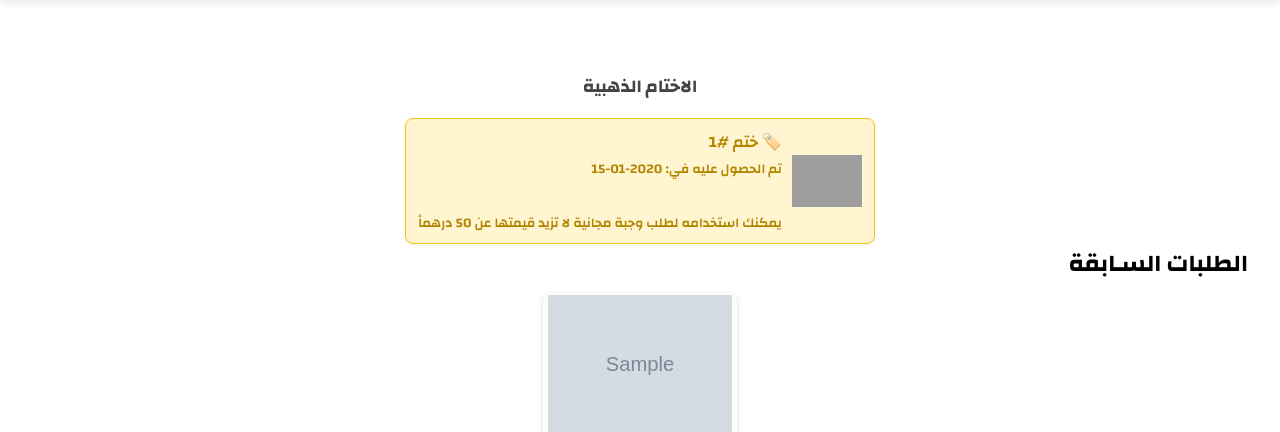
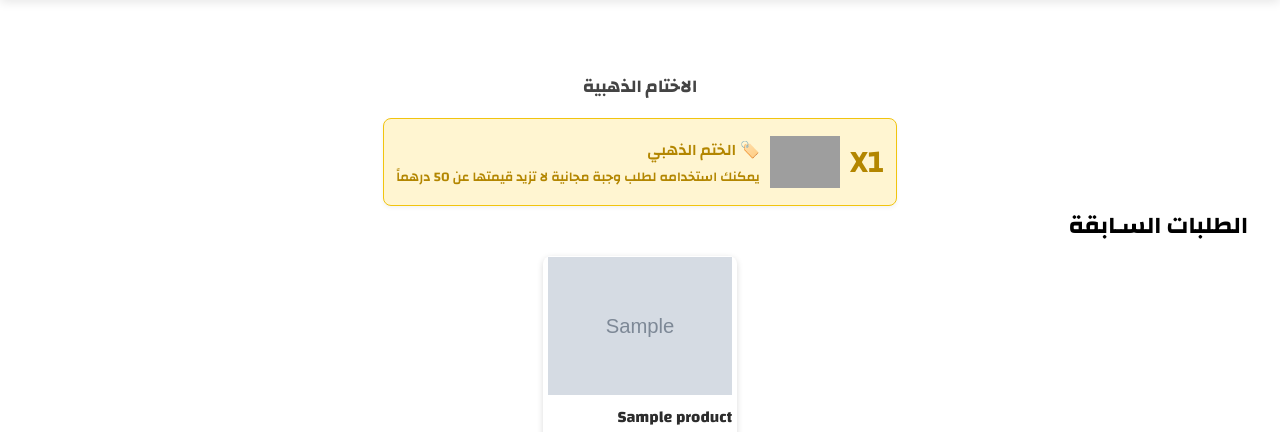
Before and after one commit to Ahmdbabiker/Ten10Coffee, a Django app: template templates/my_orders.html in a window 1280 px wide. Shown: the part 100-532 px from the top of the page. Run offline with Django 4.2, Linux system fonts and the light colour scheme; the template is opened without the code that fills it: values that come from a table or form of the project are taken from there, others are empty; a user stored in the database is signed in; tables that the repository leaves empty hold one stand-in row (values such as "Sample post"); grey boxes marked "Sample" are stand-in pictures; data that the repository does not hold is empty; grey boxes are pictures that could not be loaded.

Commit message:
Updated style of stamps

```diff
--- a/order/admin.py
+++ b/order/admin.py
@@ -34,7 +34,7 @@ admin.site.register(Coupon)
 @admin.register(Stamp)
 class StampAdmin(admin.ModelAdmin):
 	list_display = ["__str__", "used"]
-	readonly_fields = ["code", "user", "used", "order_count_at_creation"]
+	readonly_fields = ["code", "user", "order_count_at_creation"]
 
 	def has_add_permission(self, request):
 		return False
--- a/templates/my_orders.html
+++ b/templates/my_orders.html
@@ -79,16 +79,13 @@
                 <div class="stamp-container">
                     <h3>الاختام الذهبية </h3>
                     <div class="stamp-list">
-                        {% for stamp in stamps %}
-                            <div class="stamp-item">
-                                <img src="{% static 'img/stamp2.png' %}" alt="Stamp" class="stamp-img">
-                                <div class="stamp-text">
-                                    <span>🏷️ ختم #{{ forloop.counter }}</span>
-                                    <small>تم الحصول عليه في: {{ stamp.created_at|date:"Y-m-d" }}</small><br>
-                                    <small>يمكنك استخدامه لطلب وجبة مجانية لا تزيد قيمتها عن 50 درهماً</small>
-                                </div>
+                        <div class="stamp-item">
+                            <h1 class="stamp-text">X{{stamps.count}} </h1><img src="{% static 'img/stamp2.png' %}" alt="Stamp" class="stamp-img">
+                            <div class="stamp-text">
+                                <span>🏷️ الختم الذهبي</span>
+                                <small>يمكنك استخدامه لطلب وجبة مجانية لا تزيد قيمتها عن 50 درهماً</small>
                             </div>
-                        {% endfor %}
+                        </div>
                     </div>
                 </div>
             {% else %}
```
Also changed, not shown: templates/order_done.html (+3 -5 lines).
